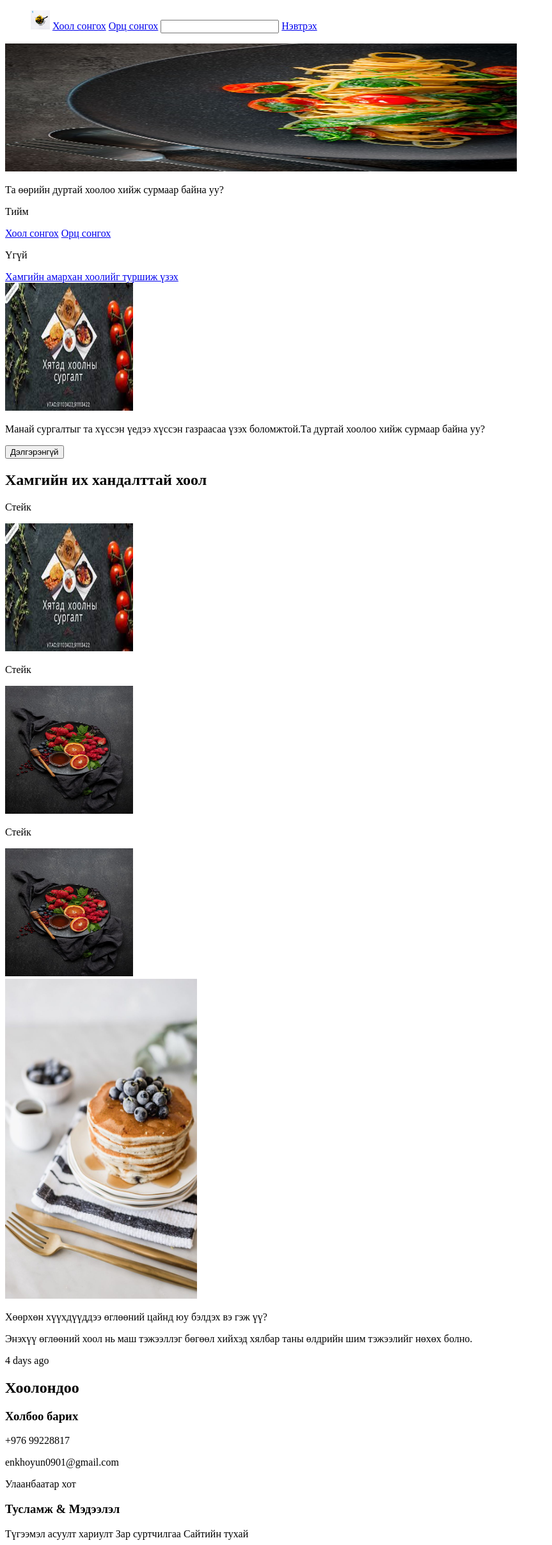
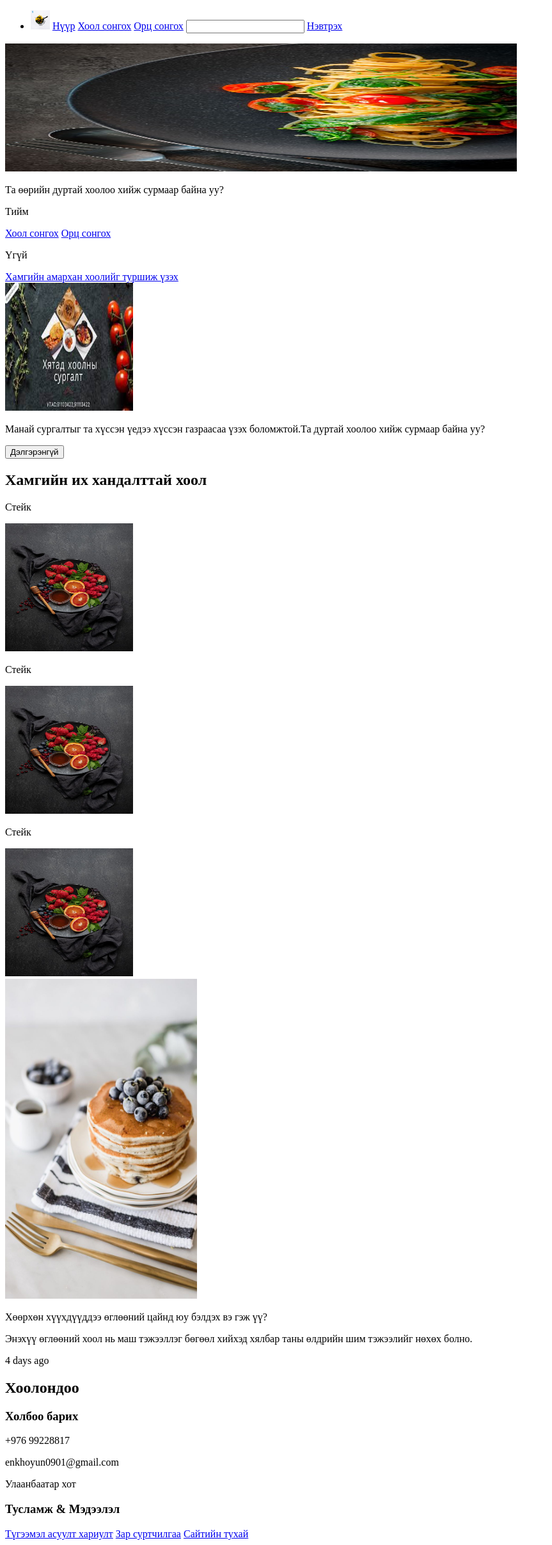
Before and after one commit to Enkhoyun/WebAppp, a plain HTML site: page home.html in a window 1280 px wide. Shown: the whole page at 64% size, without its empty margins (0-863 px from the left). Drawn offline with Linux system fonts and the light colour scheme.

Commit message:
Update home.html

```diff
--- a/home.html
+++ b/home.html
@@ -5,45 +5,45 @@
     <meta name="viewport" content="width=device-width, initial-scale=1.0">
     <title>Хоолондоо</title>
 </head>
-<header >
+<body>
+<header>
     <ul>
-        <div><img src="assets/logo.avif" alt="Logo" width="30" height="30"><a href="home"></a>
+        <li>
+            <img src="assets/logo.avif" alt="Logo" width="30" height="30">
+            <a href="home">Нүүр</a>
             <a href="choosenfood" class="choosenfood">Хоол сонгох</a>
-                <a href="choosenetrance" class="choosenetrance">Орц сонгох</a>
+            <a href="choosenentrance" class="choosenentrance">Орц сонгох</a>
             <input type="text" id="search">
             <a href="login">Нэвтрэх</a>
-         </div>
+        </li>
     </ul>
-    <body>
 </header>
 <section class="general">
     <img src="assets/general.jpeg" alt="General food" width="800" height="200">
     <p>Та өөрийн дуртай хоолоо хийж сурмаар байна уу?</p>
     <p>Тийм</p>
     <a href="choosenfood">Хоол сонгох</a>
-         <a href="choosenentrace">Орц сонгох</a>
+    <a href="choosenentrance">Орц сонгох</a>
     <p>Үгүй</p>
     <a href="choosenfood">Хамгийн амархан хоолийг туршиж үзэх</a>
-
 </section>
 <section class="add">
-    <img src="assets/add.jpeg" alt="advertisment" width="200" height="200">
+    <img src="assets/add.jpeg" alt="advertisement" width="200" height="200">
     <p>Манай сургалтыг та хүссэн үедээ хүссэн газраасаа үзэх боломжтой.Та дуртай хоолоо хийж сурмаар байна уу?
     </p>
     <button>Дэлгэрэнгүй</button>
-
 </section>
 <section class="most">
     <h2>Хамгийн их хандалттай хоол</h2>
     <section class="food1">
         <p>Стейк</p>
-        <img src="assets/add.jpeg" alt="Food photo" width="200" height="200">
+        <img src="assets/food.jpeg" alt="Food photo" width="200" height="200">
     </section>
-    <section class="food1">
+    <section class="food2">
         <p>Стейк</p>
-        <img src="assets/food.jpeg" alt="Food photo" width="200" height="200" >
+        <img src="assets/food.jpeg" alt="Food photo" width="200" height="200">
     </section>
-    <section class="food1">
+    <section class="food3">
         <p>Стейк</p>
         <img src="assets/food.jpeg" alt="Food photo" width="200" height="200">
     </section>
@@ -65,12 +65,10 @@
     </section>
     <section>
         <h3>Тусламж & Мэдээлэл</h3>
-    <a>Түгээмэл асуулт хариулт</a>
-    <a>Зар суртчилгаа</a>
-    <a>Сайтийн тухай</a>
+        <a href="#">Түгээмэл асуулт хариулт</a>
+        <a href="#">Зар суртчилгаа</a>
+        <a href="#">Сайтийн тухай</a>
     </section>
 </footer>
-
-
 </body>
 </html>
```
Lines whose indentation alone changed are shown as unchanged.
